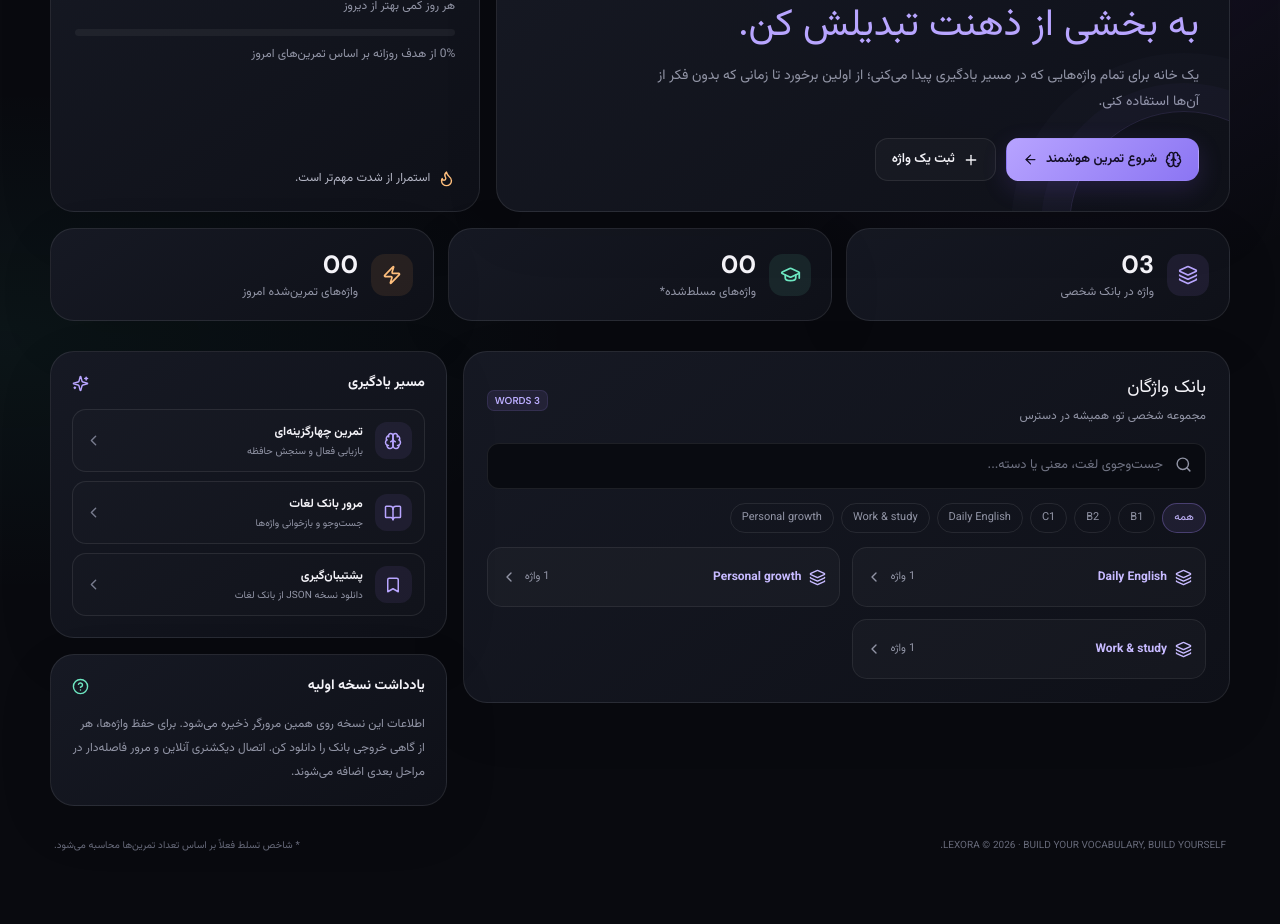
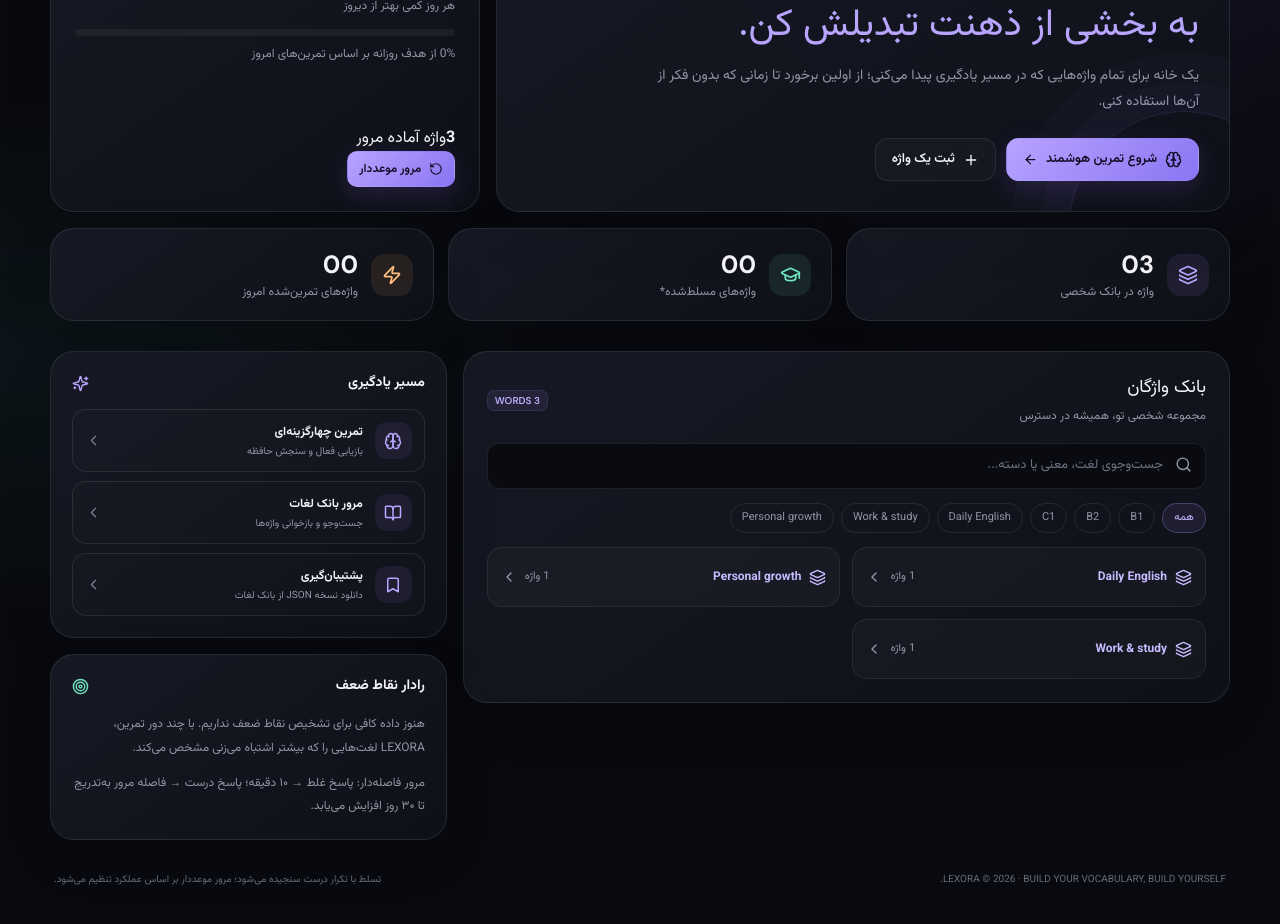
Before and after one commit to Rezadexi/LEXORA, a Next.js app: page /LEXORA/ in a window 1280 px wide. Shown: the part 220-1144 px from the top of the page. Before the commit the page ends 1121 px from the top, so only its background shows below. Built offline with nearby package versions, Linux system fonts and the light colour scheme.

Commit message:
Add spaced repetition, weakness radar, and duplicate cleanup

```diff
--- a/app/page.tsx
+++ b/app/page.tsx
@@ -25,6 +25,9 @@ type Word = {
   reviews: number;
   lastReviewedAt?: number;
   correctStreak?: number;
+  nextReviewAt?: number;
+  intervalDays?: number;
+  lapses?: number;
 };
 
 type RelatedItem = { word: string; meaning: string; value: string };
@@ -72,6 +75,45 @@ const demoWords: Word[] = [
 const levels = ["A1", "A2", "B1", "B2", "C1", "C2", "نامشخص"];
 const categories = ["Daily English", "Work & study", "Personal growth", "Travel", "Academic", "Other"];
 
+function normalizeWordKey(value: string): string {
+  return value.normalize("NFKC").trim().toLocaleLowerCase().replace(/\\s+/g, " ");
+}
+
+function deduplicateWords(items: Word[]): Word[] {
+  const byKey = new Map<string, Word>();
+  for (const item of items) {
+    const key = normalizeWordKey(item.word || "");
+    if (!key) continue;
+    const existing = byKey.get(key);
+    if (!existing) { byKey.set(key, item); continue; }
+    // Keep the first stable ID, but preserve the richest content and the strongest learning history.
+    const preferred = [existing, item].sort((a, b) =>
+      [b.definition, b.example, b.exampleFa, b.synonyms, b.antonyms].filter(Boolean).join("").length -
+      [a.definition, a.example, a.exampleFa, a.synonyms, a.antonyms].filter(Boolean).join("").length
+    )[0];
+    byKey.set(key, {
+      ...existing,
+      meaning: existing.meaning && !existing.meaning.includes("در دسترس نیست") ? existing.meaning : (item.meaning || existing.meaning),
+      category: existing.category || item.category || "Other",
+      level: existing.level && existing.level !== "نامشخص" ? existing.level : (item.level || "نامشخص"),
+      definition: preferred.definition || existing.definition || item.definition || "",
+      example: preferred.example || existing.example || item.example || "",
+      exampleFa: preferred.exampleFa || existing.exampleFa || item.exampleFa || "",
+      synonyms: preferred.synonyms || existing.synonyms || item.synonyms || "",
+      antonyms: preferred.antonyms || existing.antonyms || item.antonyms || "",
+      createdAt: Math.min(existing.createdAt || Date.now(), item.createdAt || Date.now()),
+      correct: Math.max(existing.correct || 0, item.correct || 0),
+      reviews: Math.max(existing.reviews || 0, item.reviews || 0),
+      correctStreak: Math.max(existing.correctStreak || 0, item.correctStreak || 0),
+      lastReviewedAt: Math.max(existing.lastReviewedAt || 0, item.lastReviewedAt || 0) || undefined,
+      nextReviewAt: Math.min(existing.nextReviewAt || 0, item.nextReviewAt || 0) || undefined,
+      intervalDays: Math.max(existing.intervalDays || 0, item.intervalDays || 0) || undefined,
+      lapses: Math.max(existing.lapses || 0, item.lapses || 0)
+    });
+  }
+  return [...byKey.values()];
+}
+
 export default function Home() {
   const [words, setWords] = useState<Word[]>([]);
   const [hydrated, setHydrated] = useState(false);
@@ -99,8 +141,11 @@ export default function Home() {
   useEffect(() => {
     try {
       const saved = localStorage.getItem(STORAGE_KEY);
-      if (saved) setWords(JSON.parse(saved) as Word[]);
-      else setWords(demoWords);
+      if (saved) {
+        const parsed = JSON.parse(saved) as Word[];
+        const unique = deduplicateWords(Array.isArray(parsed) ? parsed : []);
+        setWords(unique);
+      } else setWords(demoWords);
     } catch {
       setWords(demoWords);
     }
@@ -127,6 +172,8 @@ export default function Home() {
   }, [filteredWords]);
 
   const mastered = words.filter(w => (w.correctStreak ?? 0) >= 5).length;
+  const dueWords = words.filter(w => (w.nextReviewAt ?? 0) <= Date.now());
+  const weakWords = [...words].filter(w => w.reviews > 0 && (w.correct / Math.max(1, w.reviews)) < 0.6).sort((a, b) => (a.correct / Math.max(1, a.reviews)) - (b.correct / Math.max(1, b.reviews))).slice(0, 3);
   const todayStart = new Date(); todayStart.setHours(0, 0, 0, 0);
   const reviewedToday = words.filter(w => typeof w.lastReviewedAt === "number" && w.lastReviewedAt >= todayStart.getTime()).length;
   const progress = Math.min(100, Math.round((reviewedToday / 10) * 100));
@@ -294,16 +341,18 @@ export default function Home() {
     if (selected?.id === id) { setSelected(null); setModal(null); }
   }
 
-  function startQuiz(mode?: "smart" | "general" | "specialist" | "wrong") {
+  function startQuiz(mode?: "smart" | "general" | "specialist" | "wrong" | "due") {
     if (!mode) { setQuizStarted(false); setQuizDone(false); setModal("quiz"); return; }
     const pool = words.filter(w => mode === "general" || (mode === "wrong"
       ? wrongIds.includes(w.id)
+      : mode === "due" ? (w.nextReviewAt ?? 0) <= Date.now()
       : mode === "specialist" ? ((w.correctStreak ?? 0) < 5 && (w.reviews === 0 || w.correct < w.reviews))
       : (w.correctStreak ?? 0) < 5));
-    if (pool.length < 2) { alert(mode === "wrong" ? "برای آزمون غلط‌ها، حداقل دو واژه غلط لازم است." : "برای این نوع آزمون حداقل دو واژه لازم است."); return; }
+    if (pool.length < (mode === "due" ? 1 : 2)) { alert(mode === "wrong" ? "برای آزمون غلط‌ها، حداقل دو واژه غلط لازم است." : mode === "due" ? "فعلاً واژه‌ای برای مرور موعددار نداری؛ عالیه!" : "برای این نوع آزمون حداقل دو واژه لازم است."); return; }
     const priority = [...pool].sort((a, b) => {
       const streakA = a.correctStreak ?? 0, streakB = b.correctStreak ?? 0;
       const rateA = a.reviews ? a.correct / a.reviews : 0, rateB = b.reviews ? b.correct / b.reviews : 0;
+      if (mode === "due") return (a.nextReviewAt ?? 0) - (b.nextReviewAt ?? 0);
       return (mode === "general" ? 0 : streakA - streakB) || rateA - rateB || a.reviews - b.reviews;
     });
     const size = Math.min(10, priority.length);
@@ -328,7 +377,11 @@ export default function Home() {
     if (!correct) setWrongIds(current => current.includes(quizWord.id) ? current : [...current, quizWord.id]);
     setWords(current => current.map(w => w.id === quizWord.id ? {
       ...w, reviews: w.reviews + 1, correct: w.correct + (correct ? 1 : 0),
-      correctStreak: correct ? (w.correctStreak ?? 0) + 1 : 0, lastReviewedAt: Date.now()
+      correctStreak: correct ? (w.correctStreak ?? 0) + 1 : 0,
+      lapses: (w.lapses ?? 0) + (correct ? 0 : 1),
+      intervalDays: correct ? ([1, 3, 7, 14, 30][Math.min(4, w.correctStreak ?? 0)] ?? 30) : 0,
+      nextReviewAt: Date.now() + (correct ? ([1, 3, 7, 14, 30][Math.min(4, w.correctStreak ?? 0)] ?? 30) * 86400000 : 10 * 60000),
+      lastReviewedAt: Date.now()
     } : w));
   }
 
@@ -358,11 +411,15 @@ export default function Home() {
           definition: item.definition || "", example: item.example || "", exampleFa: item.exampleFa || "",
           synonyms: item.synonyms || "", antonyms: item.antonyms || "", createdAt: Number(item.createdAt) || Date.now(),
           correct: Math.max(0, Number(item.correct) || 0), reviews: Math.max(0, Number(item.reviews) || 0),
-          lastReviewedAt: Number(item.lastReviewedAt) || undefined
+          lastReviewedAt: Number(item.lastReviewedAt) || undefined,
+          nextReviewAt: Number(item.nextReviewAt) || undefined,
+          intervalDays: Math.max(0, Number(item.intervalDays) || 0),
+          correctStreak: Math.max(0, Number(item.correctStreak) || 0),
+          lapses: Math.max(0, Number(item.lapses) || 0)
         })).filter(item => item.word && item.meaning);
       if (!imported.length) throw new Error("empty");
-      const existing = new Set(words.map(w => w.word.trim().toLowerCase()));
-      const unique = imported.filter(w => { const key = w.word.trim().toLowerCase(); if (existing.has(key)) return false; existing.add(key); return true; });
+      const existing = new Set(words.map(w => normalizeWordKey(w.word)));
+      const unique = deduplicateWords(imported).filter(w => { const key = normalizeWordKey(w.word); if (existing.has(key)) return false; existing.add(key); return true; });
       if (!unique.length) { alert("همهٔ واژه‌های فایل از قبل در بانک هستند؛ چیزی تغییر نکرد."); return; }
       if (!confirm(`${unique.length} واژهٔ جدید به بانک اضافه شود؟ واژه‌های فعلی حذف نمی‌شوند.`)) return;
       setWords(current => [...unique, ...current]);
@@ -415,8 +472,9 @@ export default function Home() {
             <div className="progress-track"><div className="progress-fill" style={{ width: `${progress}%` }}/></div>
             <div className="muted">{progress}% از هدف روزانه بر اساس تمرین‌های امروز</div>
           </div>
-          <div style={{ display: "flex", alignItems: "center", gap: 8, color: "#b5b7c6", fontSize: 12 }}>
-            <Flame size={17} color="#ffbf7d"/> استمرار از شدت مهم‌تر است.
+          <div className="due-review-strip">
+            <div><strong>{dueWords.length}</strong><span>واژه آماده مرور</span></div>
+            <button className="btn btn-primary btn-small" onClick={() => startQuiz("due")}><RotateCcw size={14}/> مرور موعددار</button>
           </div>
         </div>
       </section>
@@ -491,13 +549,14 @@ export default function Home() {
             </button>
           </div>
           <div className="panel side-panel">
-            <div className="side-title"><span>یادداشت نسخه اولیه</span><CircleHelp size={17} color="#6ee7c2"/></div>
-            <p className="muted" style={{ lineHeight: 2, marginBottom: 0 }}>اطلاعات این نسخه روی همین مرورگر ذخیره می‌شود. برای حفظ واژه‌ها، هر از گاهی خروجی بانک را دانلود کن. اتصال دیکشنری آنلاین و مرور فاصله‌دار در مراحل بعدی اضافه می‌شوند.</p>
+            <div className="side-title"><span>رادار نقاط ضعف</span><Target size={17} color="#6ee7c2"/></div>
+            {weakWords.length ? <div className="weak-list">{weakWords.map(word => <div className="weak-row" key={word.id}><div><strong>{word.word}</strong><small>{word.correct}/{word.reviews} پاسخ درست</small></div><span>{Math.round(word.correct / Math.max(1, word.reviews) * 100)}%</span></div>)}</div> : <p className="muted" style={{ lineHeight: 2, marginBottom: 0 }}>هنوز داده کافی برای تشخیص نقاط ضعف نداریم. با چند دور تمرین، LEXORA لغت‌هایی را که بیشتر اشتباه می‌زنی مشخص می‌کند.</p>}
+            <p className="muted" style={{ lineHeight: 1.9, margin: "12px 0 0" }}>مرور فاصله‌دار: پاسخ غلط → ۱۰ دقیقه؛ پاسخ درست → فاصله مرور به‌تدریج تا ۳۰ روز افزایش می‌یابد.</p>
           </div>
         </aside>
       </section>
 
-      <footer className="footer"><span>LEXORA © 2026 · BUILD YOUR VOCABULARY, BUILD YOURSELF.</span><span>* شاخص تسلط فعلاً بر اساس تعداد تمرین‌ها محاسبه می‌شود.</span></footer>
+      <footer className="footer"><span>LEXORA © 2026 · BUILD YOUR VOCABULARY, BUILD YOURSELF.</span><span>تسلط با تکرار درست سنجیده می‌شود؛ مرور موعددار بر اساس عملکرد تنظیم می‌شود.</span></footer>
 
       {modal === "add" && (
         <div className="modal-backdrop" onMouseDown={e => { if (e.target === e.currentTarget) setModal(null); }}>
```
